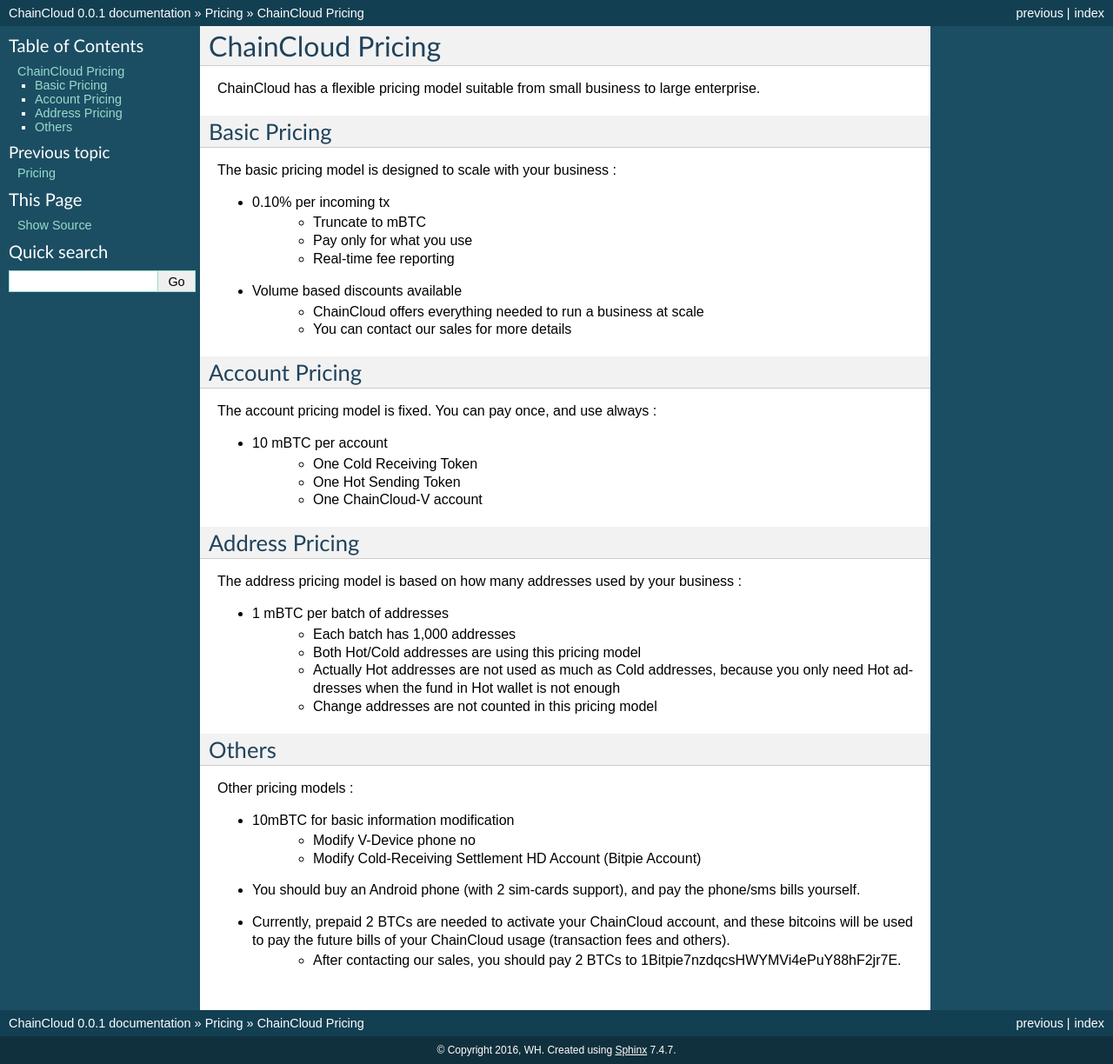
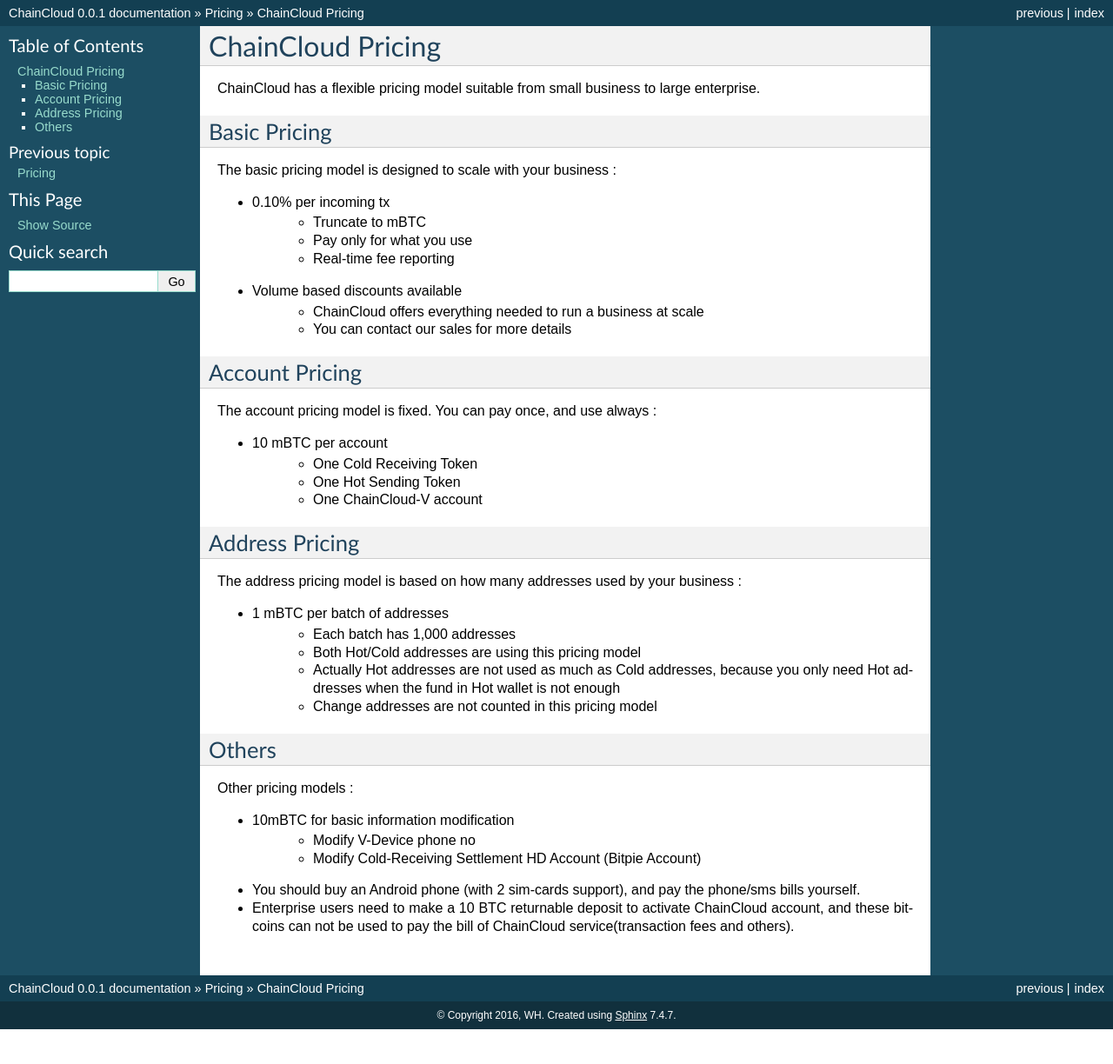
Before and after one commit to chaincloud-dot-com/chaincloud-docs, a Sphinx documentation site: the page built from source/pricing/pricing.rst, in a window 1280 px wide. Shown: the whole page at 87% size. Built offline with Sphinx 7.4.7, drawn with Linux system fonts in a browser that asks for light colours; after the commit the page ends 1184 px from its top, so only the background shows below that.

Commit message:
modify pricings btcs

```diff
--- a/source/pricing/pricing.rst
+++ b/source/pricing/pricing.rst
@@ -49,5 +49,4 @@
     * Modify V-Device phone no
     * Modify Cold-Receiving Settlement HD Account (Bitpie Account)
 * You should buy an Android phone (with 2 sim-cards support), and pay the phone/sms bills yourself.
-* Currently, prepaid 2 BTCs are needed to activate your ChainCloud account, and these bitcoins will be used to pay the future bills of your ChainCloud usage (transaction fees and others).
-    * After contacting our sales, you should pay 2 BTCs to 1Bitpie7nzdqcsHWYMVi4ePuY88hF2jr7E.
+* Enterprise users need to make a 10 BTC returnable deposit to activate ChainCloud account, and these bitcoins can not be used to pay the bill of ChainCloud service(transaction fees and others).
```
